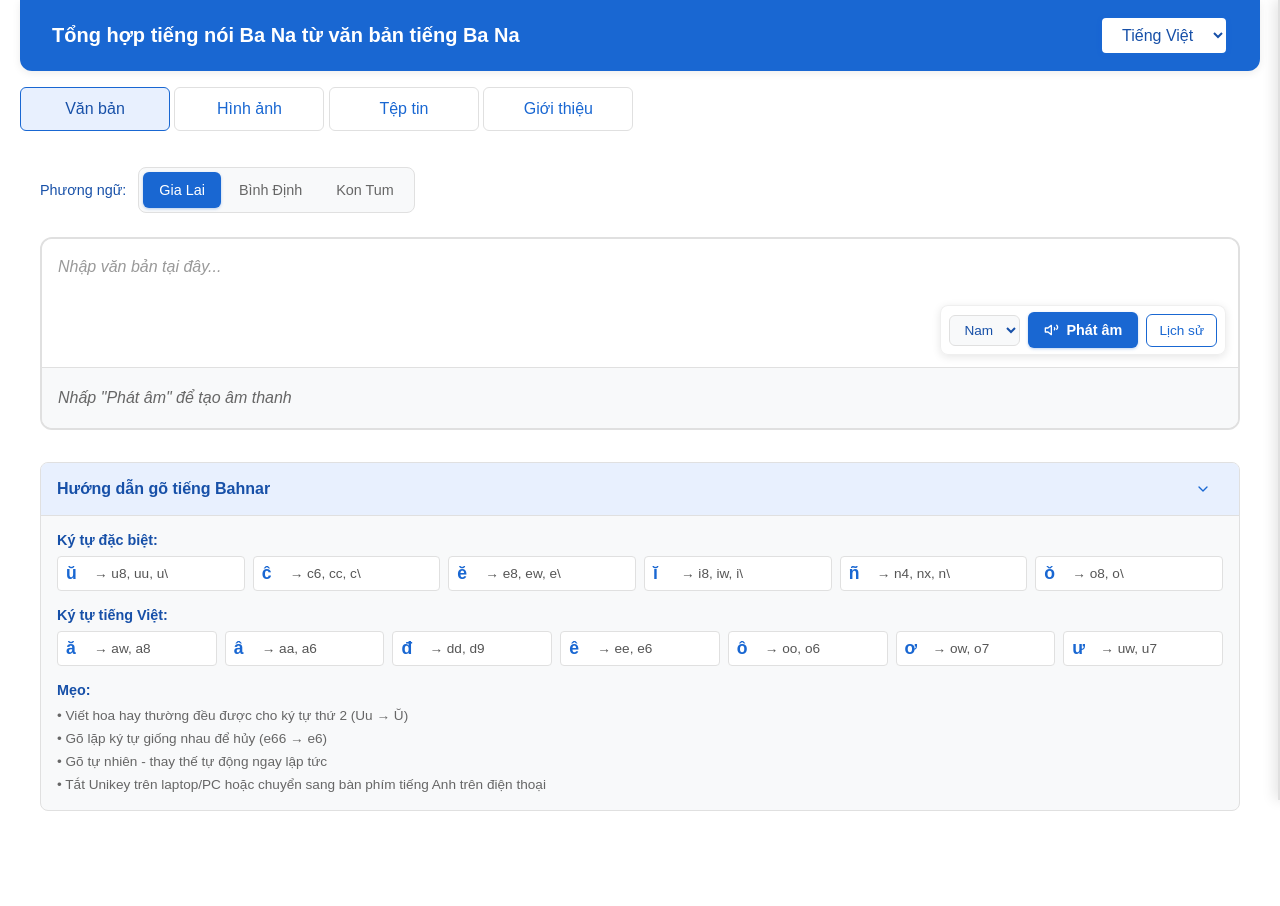
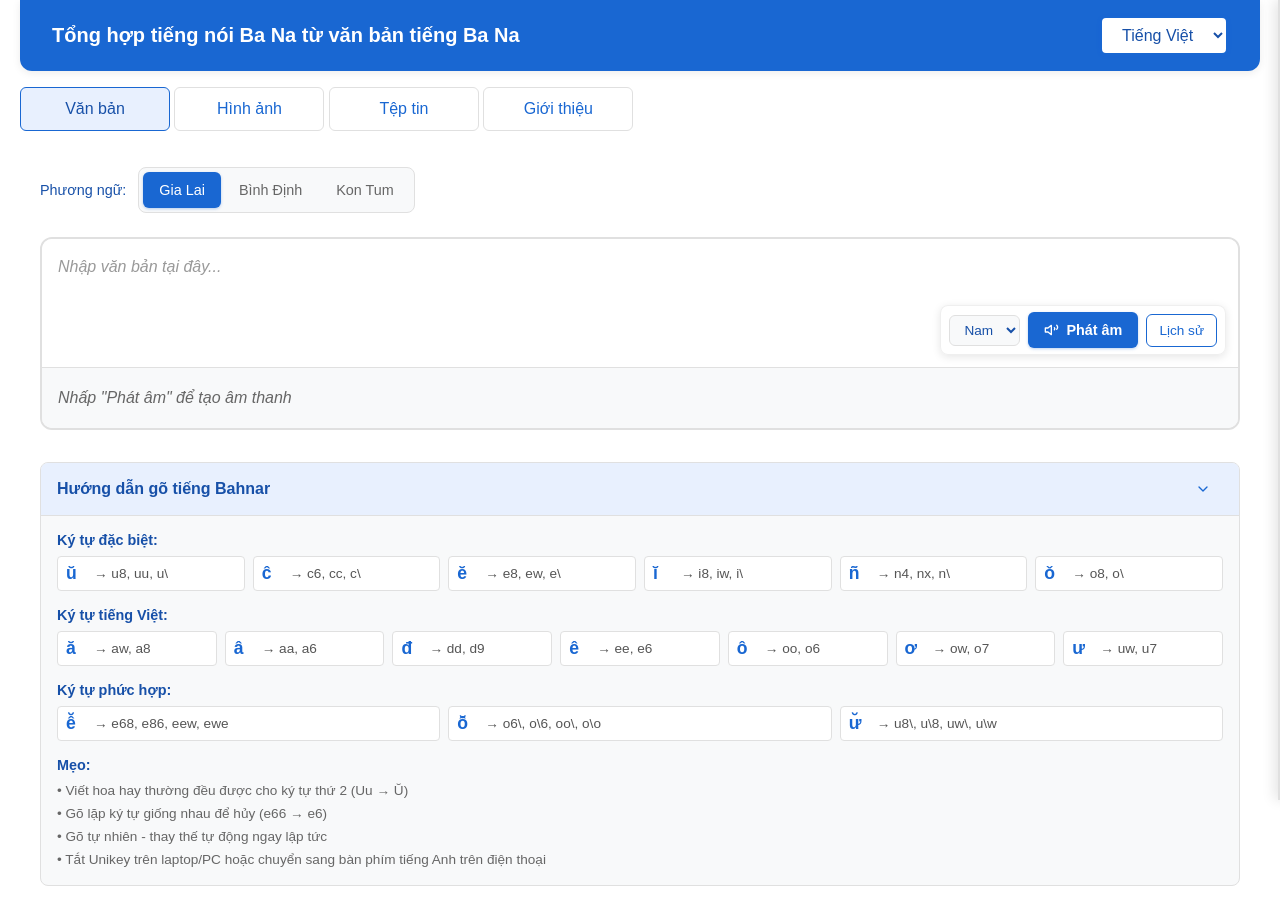
Before and after one commit to Windyy-1007/bana-tts-fe-2, a website: page front-end/index.html in a window 1280 px wide. Before the commit the page ends 831 px from the top, so only its background shows below. Drawn offline with nearby package versions, Linux system fonts and the light colour scheme.

Commit message:
update speicial character dictionary and typing

```diff
--- a/front-end/index.html
+++ b/front-end/index.html
@@ -194,6 +194,20 @@
               </div>
             </div>
             <div class="guide-section">
+              <h4>Ký tự phức hợp:</h4>
+              <div class="char-examples">
+                <div class="char-group">
+                  <span class="char">ê̆</span> → e68, e86, eew, ewe
+                </div>
+                <div class="char-group">
+                  <span class="char">ô̆</span> → o6\, o\6, oo\, o\o
+                </div>
+                <div class="char-group">
+                  <span class="char">ư̆</span> → u8\, u\8, uw\, u\w
+                </div>
+              </div>
+            </div>
+            <div class="guide-section">
               <h4>Mẹo:</h4>
               <ul class="tips-list">
                 <li>• Viết hoa hay thường đều được cho ký tự thứ 2 (Uu → Ŭ)</li>
--- a/front-end/main.js
+++ b/front-end/main.js
@@ -187,6 +187,7 @@ document.addEventListener('DOMContentLoaded', function () {
             guideTitle: 'Hướng dẫn gõ tiếng Bahnar',
             guideSpecialChars: 'Ký tự đặc biệt:',
             guideVietnameseChars: 'Ký tự tiếng Việt:',
+            guideCompoundChars: 'Ký tự phức hợp:',
             guideTips: 'Mẹo:',
             guideTip1: '• Viết hoa hay thường đều được cho ký tự thứ 2 (Uu → Ŭ)',
             guideTip2: '• Gõ lặp ký tự giống nhau để hủy (e66 → e6)',
@@ -243,6 +244,7 @@ document.addEventListener('DOMContentLoaded', function () {
             guideTitle: 'Bahnar Typing Guide',
             guideSpecialChars: 'Special Characters:',
             guideVietnameseChars: 'Vietnamese Characters:',
+            guideCompoundChars: 'Compound Characters:',
             guideTips: 'Tips:',
             guideTip1: "• Case doesn't matter for 2nd character (Uu → Ŭ)",
             guideTip2: '• Repeat same character to cancel (e66 → e6)',
@@ -376,7 +378,8 @@ document.addEventListener('DOMContentLoaded', function () {
         document.querySelector('.guide-header h3').textContent = t.guideTitle;
         document.querySelector('.guide-content h4').textContent = t.guideSpecialChars;
         document.querySelectorAll('.guide-content h4')[1].textContent = t.guideVietnameseChars;
-        document.querySelectorAll('.guide-content h4')[2].textContent = t.guideTips;
+        document.querySelectorAll('.guide-content h4')[2].textContent = t.guideCompoundChars;
+        document.querySelectorAll('.guide-content h4')[3].textContent = t.guideTips;
 
         const tipsList = document.querySelector('.tips-list');
         tipsList.innerHTML = `
@@ -765,6 +768,22 @@ document.addEventListener('DOMContentLoaded', function () {
     const voiceSelect = document.getElementById('voice-select');
 
     // Bahnar typing auto-replace functionality
+    // 3-character replacement patterns (checked first)
+    const replacements3 = {
+        // ê̆ patterns (e with circumflex and breve)
+        'e68': 'ê̆', 'e86': 'ê̆', 'eew': 'ê̆', 'ewe': 'ê̆',
+        'E68': 'Ê̆', 'E86': 'Ê̆', 'EEW': 'Ê̆', 'EWE': 'Ê̆', 'Eew': 'Ê̆', 'eEw': 'Ê̆', 'eeW': 'Ê̆', 'Ewe': 'Ê̆', 'eWe': 'Ê̆', 'ewE': 'Ê̆',
+
+        // ô̆ patterns (o with circumflex and breve)
+        'o6\\': 'ô̆', 'o\\6': 'ô̆', 'oo\\': 'ô̆', 'o\\o': 'ô̆',
+        'O6\\': 'Ô̆', 'O\\6': 'Ô̆', 'OO\\': 'Ô̆', 'O\\O': 'Ô̆', 'Oo\\': 'Ô̆', 'oO\\': 'Ô̆', 'O\\o': 'Ô̆', 'o\\O': 'Ô̆',
+
+        // ư̆ patterns (u with horn and breve)
+        'u8\\': 'ư̆', 'u\\8': 'ư̆', 'uw\\': 'ư̆', 'u\\w': 'ư̆',
+        'U8\\': 'Ư̆', 'U\\8': 'Ư̆', 'UW\\': 'Ư̆', 'U\\W': 'Ư̆', 'Uw\\': 'Ư̆', 'uW\\': 'Ư̆', 'U\\w': 'Ư̆', 'u\\W': 'Ư̆'
+    };
+
+    // 2-character replacement patterns
     const replacements = {
         // u patterns
         'u8': 'ŭ', 'uu': 'ŭ', 'u\\': 'ŭ',
@@ -808,6 +827,7 @@ document.addEventListener('DOMContentLoaded', function () {
         // o patterns (additional)
         'oo': 'ô', 'o6': 'ô',
         'OO': 'Ô', 'Oo': 'Ô', 'oO': 'Ô', 'O6': 'Ô',
+
         'ow': 'ơ', 'o7': 'ơ',
         'OW': 'Ơ', 'Ow': 'Ơ', 'oW': 'Ơ', 'O7': 'Ơ',
 
@@ -849,7 +869,15 @@ document.addEventListener('DOMContentLoaded', function () {
         'o77': 'o7', 'O77': 'O7',
         'oww': 'ow', 'OWW': 'OW', 'Oww': 'Ow',
         'u77': 'u7', 'U77': 'U7',
-        'uww': 'uw', 'UWW': 'UW', 'Uww': 'Uw'
+        'uww': 'uw', 'UWW': 'UW', 'Uww': 'Uw',
+
+        // New compound character cancellations
+        'e688': 'e68', 'e866': 'e86', 'E688': 'E68', 'E866': 'E86',
+        'eeww': 'eew', 'ewee': 'ewe', 'EEWW': 'EEW', 'EWEE': 'EWE',
+        'o6\\\\': 'o6\\', 'o\\66': 'o\\6', 'O6\\\\': 'O6\\', 'O\\66': 'O\\6',
+        'oo\\\\': 'oo\\', 'o\\oo': 'o\\o', 'OO\\\\': 'OO\\', 'O\\OO': 'O\\O',
+        'u8\\\\': 'u8\\', 'u\\88': 'u\\8', 'U8\\\\': 'U8\\', 'U\\88': 'U\\8',
+        'uw\\\\': 'uw\\', 'u\\ww': 'u\\w', 'UW\\\\': 'UW\\', 'U\\WW': 'U\\W'
     };
 
     function handleAutoReplace(event) {
@@ -857,13 +885,32 @@ document.addEventListener('DOMContentLoaded', function () {
         const cursorPos = textarea.selectionStart;
         const text = textarea.value;
 
-        // Check for cancellation patterns first (3 characters)
+        // Check for cancellation patterns first (4 characters)
+        if (cursorPos >= 4) {
+            const last4 = text.substring(cursorPos - 4, cursorPos);
+            if (cancellationPatterns[last4]) {
+                const newText = text.substring(0, cursorPos - 4) + cancellationPatterns[last4] + text.substring(cursorPos);
+                textarea.value = newText;
+                textarea.setSelectionRange(cursorPos - 1, cursorPos - 1);
+                return;
+            }
+        }
+
+        // Check for cancellation patterns (3 characters)
         if (cursorPos >= 3) {
             const last3 = text.substring(cursorPos - 3, cursorPos);
             if (cancellationPatterns[last3]) {
                 const newText = text.substring(0, cursorPos - 3) + cancellationPatterns[last3] + text.substring(cursorPos);
                 textarea.value = newText;
                 textarea.setSelectionRange(cursorPos - 1, cursorPos - 1);
+                return;
+            }
+
+            // Check for 3-character replacement patterns
+            if (replacements[last3]) {
+                const newText = text.substring(0, cursorPos - 3) + replacements[last3] + text.substring(cursorPos);
+                textarea.value = newText;
+                textarea.setSelectionRange(cursorPos - 2, cursorPos - 2);
                 return;
             }
         }
```
